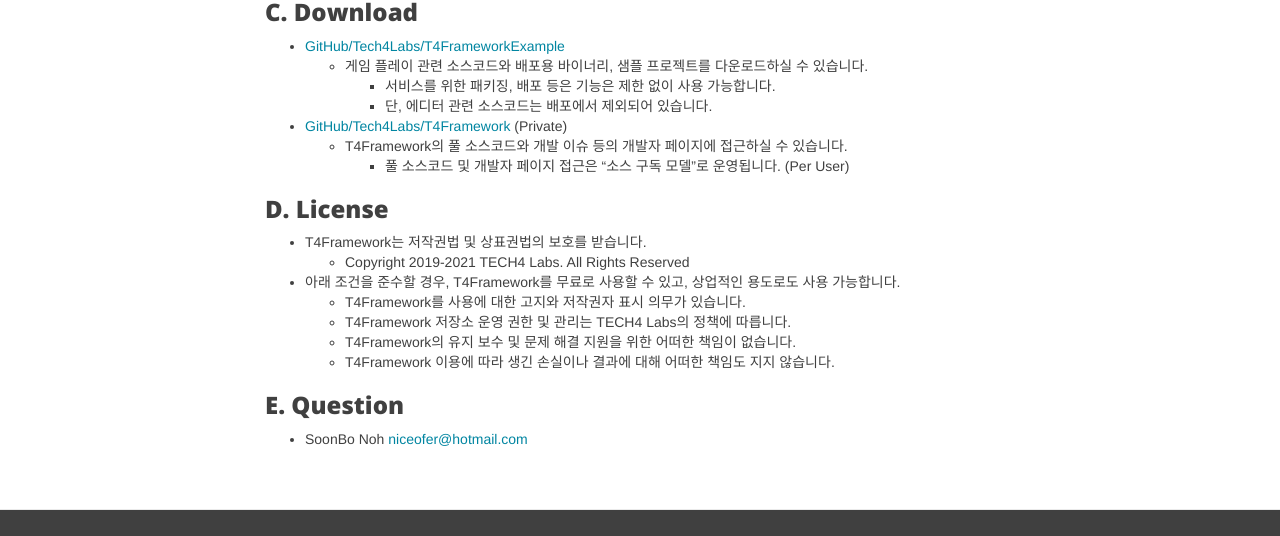
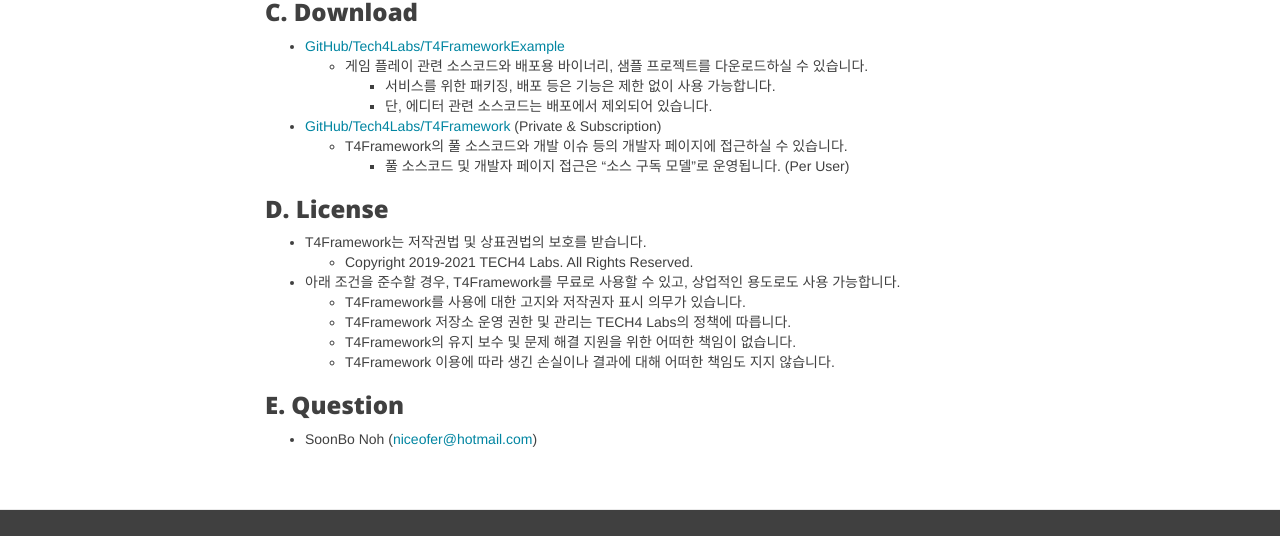
Before and after one commit to T4Framework/T4Framework_WebSite, a Jekyll site: the page built from docs/T4Framework_Download.md, in a window 1280 px wide and 1366 px high. Shown: the part 596-1132 px from the top of the window. Built offline with Jekyll 4.4.1, drawn with Linux system fonts in a browser that asks for light colours; nearby versions of some CDN libraries.

Commit message:
Update T4Framework_Download.md

```diff
--- a/docs/T4Framework_Download.md
+++ b/docs/T4Framework_Download.md
@@ -22,14 +22,14 @@
   - 게임 플레이 관련 소스코드와 배포용 바이너리, 샘플 프로젝트를 다운로드하실 수 있습니다.
     - 서비스를 위한 패키징, 배포 등은 기능은 제한 없이 사용 가능합니다.
     - 단, 에디터 관련 소스코드는 배포에서 제외되어 있습니다.
-- [GitHub/Tech4Labs/T4Framework](https://github.com/Tech4Labs/T4Framework) (Private)
+- [GitHub/Tech4Labs/T4Framework](https://github.com/Tech4Labs/T4Framework) (Private & Subscription)
   - T4Framework의 풀 소스코드와 개발 이슈 등의 개발자 페이지에 접근하실 수 있습니다.
     - 풀 소스코드 및 개발자 페이지 접근은 "소스 구독 모델"로 운영됩니다. (Per User)
 
 ### D. License
 
 - T4Framework는 저작권법 및 상표권법의 보호를 받습니다.
-  - Copyright 2019-2021 TECH4 Labs. All Rights Reserved
+  - Copyright 2019-2021 TECH4 Labs. All Rights Reserved.
 - 아래 조건을 준수할 경우, T4Framework를 무료로 사용할 수 있고, 상업적인 용도로도 사용 가능합니다.
   - T4Framework를 사용에 대한 고지와 저작권자 표시 의무가 있습니다.
   - T4Framework 저장소 운영 권한 및 관리는 TECH4 Labs의 정책에 따릅니다.
@@ -38,4 +38,4 @@
 
 ### E. Question
 
-- SoonBo Noh <niceofer@hotmail.com>
+- SoonBo Noh (<niceofer@hotmail.com>)
```
